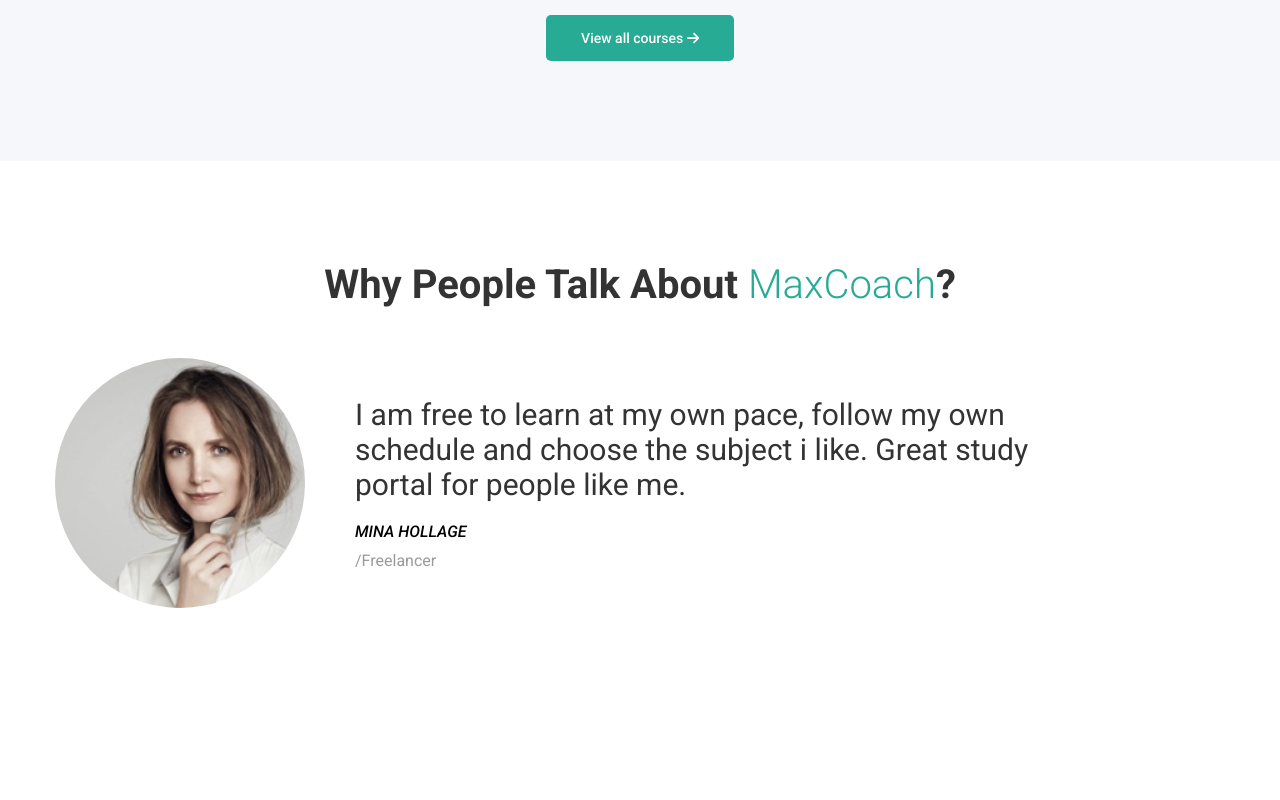
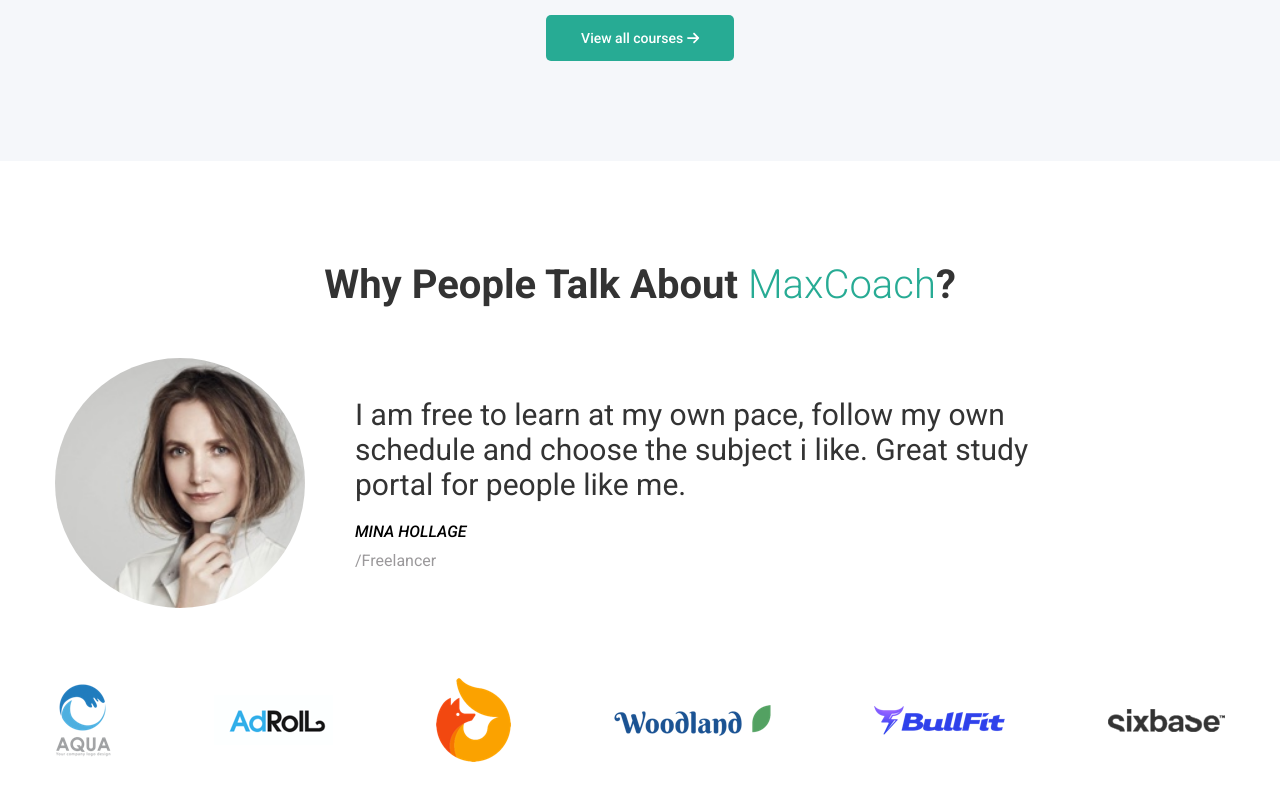
Before and after one commit to Pierfran992/proj-html-vuejs, a Vue app: page / in a window 1280 px wide. Shown: the part 2988-3788 px from the top of the page. Before the commit the page ends 3696 px from the top, so only its background shows below. Built offline with nearby package versions, Linux system fonts and the light colour scheme.

Commit message:
Completato il componente SectionTalkAbout;

```diff
--- a/src/components/SectionTalkAbout.vue
+++ b/src/components/SectionTalkAbout.vue
@@ -9,6 +9,7 @@
         <div class="container">
             <!-- titolo della sezione -->
             <h1>Why People Talk About <span>MaxCoach</span>?</h1>
+
             <!-- card principale della sezione -->
             <div class="card">
                 <div class="slot_img">
@@ -28,6 +29,28 @@
                             /Freelancer
                         </div>
                     </blockquote>
+                </div>
+            </div>
+
+            <!-- container dei loghi dei client -->
+            <div class="ctn_client">
+                <div class="slot_logo">
+                    <img src="../assets/images/client-logo-colored-01.png" alt="client_1">
+                </div>
+                <div class="slot_logo">
+                    <img src="../assets/images/client-logo-colored-02.png" alt="client_1">
+                </div>
+                <div class="slot_logo">
+                    <img src="../assets/images/client-logo-colored-03.png" alt="client_1">
+                </div>
+                <div class="slot_logo">
+                    <img src="../assets/images/client-logo-colored-04.png" alt="client_1">
+                </div>
+                <div class="slot_logo">
+                    <img src="../assets/images/client-logo-colored-05.png" alt="client_1">
+                </div>
+                <div class="slot_logo">
+                    <img src="../assets/images/client-logo-colored-06.png" alt="client_1">
                 </div>
             </div>
         </div>
@@ -93,4 +116,9 @@
         }
     }
 }
+
+.ctn_client {
+    margin-top: 70px;
+    @include between();
+}
 </style>
```
